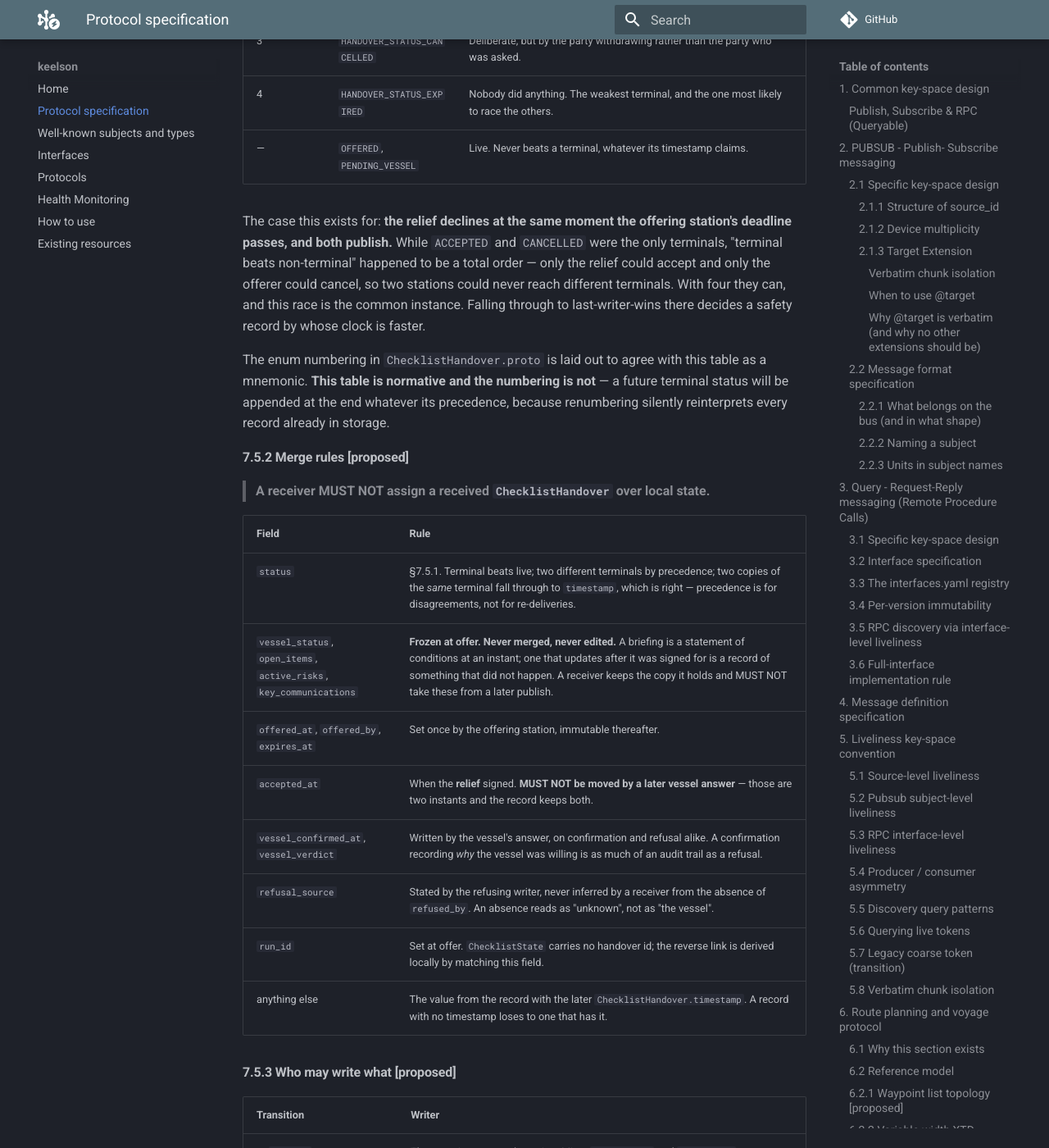
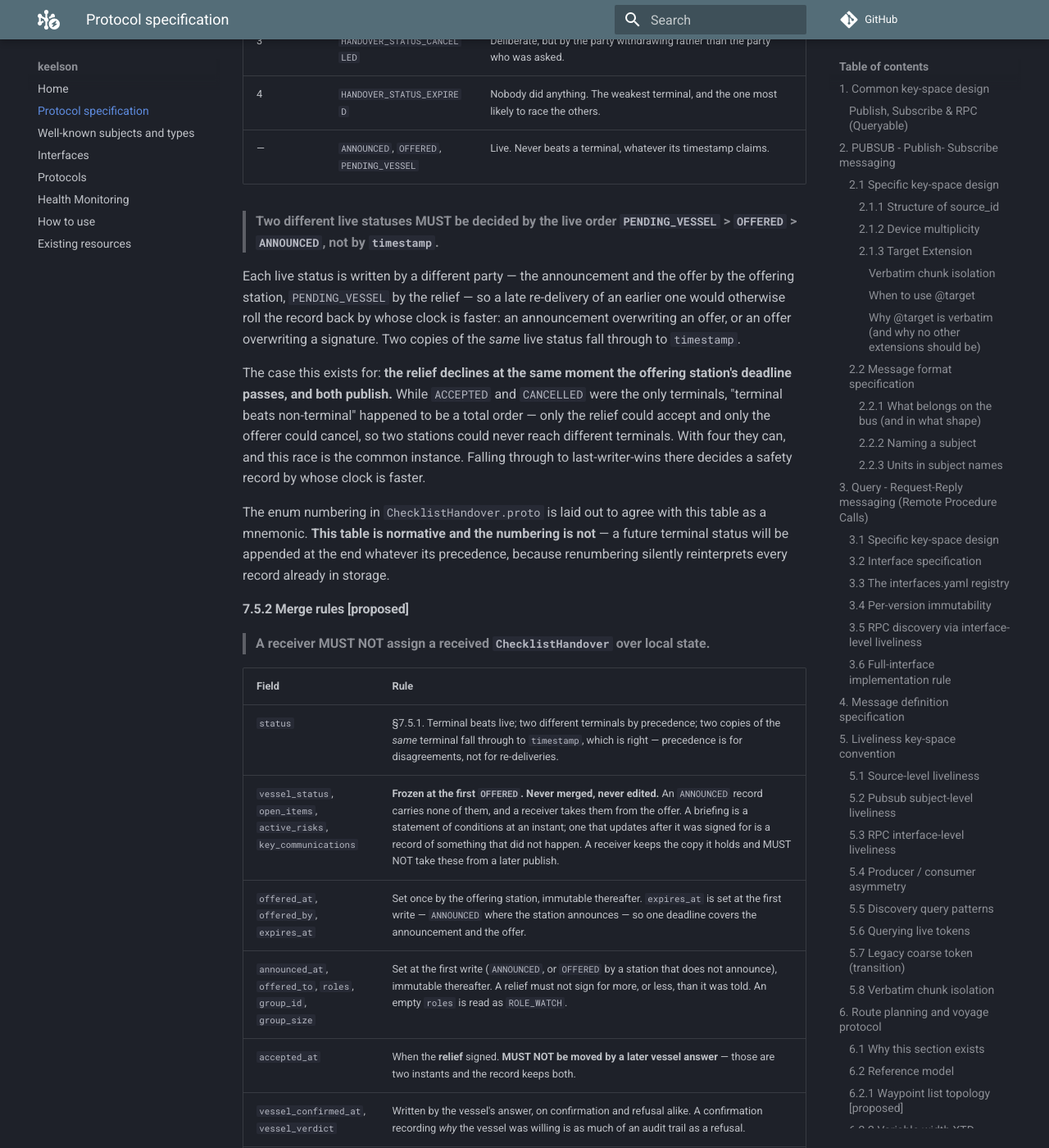
Before and after one commit to RISE-Maritime/keelson, an MkDocs documentation site: the page built from docs/protocol-specification.md, in a window 1280 px wide and 1400 px high, scrolled down 42322 px. Shown: the whole window at 82% size. Built offline with MkDocs 1.6.1 and Material for MkDocs 9.7.7, drawn with Linux system fonts in a browser that asks for light colours; comment, search, counter and statistics services are not loaded; some of the changed text lies outside the part shown.

Commit message:
feat(checklist_handover): announce, roles, and one record per vessel grouped
A ROC watch handover could not say WHAT it hands over, could not cover several vessels as one action, and
told the relief nothing until the briefing was frozen and offered. Measured on the CoSwim watch-handover
baseline (crowsnest-dev#448, 2026-11-25): the loop works, but the relief meets the offer cold.

ChecklistHandover gains:
- HANDOVER_STATUS_ANNOUNCED = 7: live, the weakest live state. The outgoing station has named the relief
  and the scope and is still writing the briefing; the relief can prepare. -> OFFERED | CANCELLED |
  EXPIRED, by the offering station only. Appended, as the enum promises.
- enum Role (nested): WATCH, OVERALL_COMMAND, NAVIGATIONAL_COMMAND_AND_CONN -- what the briefing covers,
  never authority itself. Nested because #331 and #402 define conflicting top-level keelson.Role enums.
- roles = 5, group_id = 6, group_size = 7, announced_at = 25. One record per vessel under one group_id,
  so each vessel's watch_handover connector answers on her own record and a fleet result can be partial.

Spec §7.5:
- 7.5.1: two different live statuses go by PENDING_VESSEL > OFFERED > ANNOUNCED, never by timestamp.
- 7.5.2: the briefing freezes at the first OFFERED; scope fields are set at the first write.
- 7.5.3: who writes ANNOUNCED and its transitions.

The watch_handover connector needs no change: it acts on PENDING_VESSEL only and copies records whole.
Python SDK 338 tests and JS SDK 37 + 18 pass; the status-ladder test now pins ANNOUNCED = 7.

Refs #295

Co-Authored-By: Claude Opus 5.5 <noreply@anthropic.com>

```diff
--- a/docs/protocol-specification.md
+++ b/docs/protocol-specification.md
@@ -1425,7 +1425,16 @@ enough on its own, and the rest of this subsection is what it is not enough for.
 | 2 | `HANDOVER_STATUS_REFUSED` | A deliberate act — a person declining, or a vessel applying a configured floor. Outranks both passive outcomes. |
 | 3 | `HANDOVER_STATUS_CANCELLED` | Deliberate, but by the party withdrawing rather than the party who was asked. |
 | 4 | `HANDOVER_STATUS_EXPIRED` | Nobody did anything. The weakest terminal, and the one most likely to race the others. |
-| — | `OFFERED`, `PENDING_VESSEL` | Live. Never beats a terminal, whatever its timestamp claims. |
+| — | `ANNOUNCED`, `OFFERED`, `PENDING_VESSEL` | Live. Never beats a terminal, whatever its timestamp claims. |
+
+> **Two different live statuses MUST be decided by the live order
+> `PENDING_VESSEL` > `OFFERED` > `ANNOUNCED`, not by `timestamp`.**
+
+Each live status is written by a different party — the announcement and the offer
+by the offering station, `PENDING_VESSEL` by the relief — so a late re-delivery of
+an earlier one would otherwise roll the record back by whose clock is faster: an
+announcement overwriting an offer, or an offer overwriting a signature. Two copies
+of the *same* live status fall through to `timestamp`.
 
 The case this exists for: **the relief declines at the same moment the offering
 station's deadline passes, and both publish.** While `ACCEPTED` and `CANCELLED`
@@ -1447,8 +1456,9 @@ because renumbering silently reinterprets every record already in storage.
 | Field | Rule |
 |---|---|
 | `status` | §7.5.1. Terminal beats live; two different terminals by precedence; two copies of the *same* terminal fall through to `timestamp`, which is right — precedence is for disagreements, not for re-deliveries. |
-| `vessel_status`, `open_items`, `active_risks`, `key_communications` | **Frozen at offer. Never merged, never edited.** A briefing is a statement of conditions at an instant; one that updates after it was signed for is a record of something that did not happen. A receiver keeps the copy it holds and MUST NOT take these from a later publish. |
-| `offered_at`, `offered_by`, `expires_at` | Set once by the offering station, immutable thereafter. |
+| `vessel_status`, `open_items`, `active_risks`, `key_communications` | **Frozen at the first `OFFERED`. Never merged, never edited.** An `ANNOUNCED` record carries none of them, and a receiver takes them from the offer. A briefing is a statement of conditions at an instant; one that updates after it was signed for is a record of something that did not happen. A receiver keeps the copy it holds and MUST NOT take these from a later publish. |
+| `offered_at`, `offered_by`, `expires_at` | Set once by the offering station, immutable thereafter. `expires_at` is set at the first write — `ANNOUNCED` where the station announces — so one deadline covers the announcement and the offer. |
+| `announced_at`, `offered_to`, `roles`, `group_id`, `group_size` | Set at the first write (`ANNOUNCED`, or `OFFERED` by a station that does not announce), immutable thereafter. A relief must not sign for more, or less, than it was told. An empty `roles` is read as `ROLE_WATCH`. |
 | `accepted_at` | When the **relief** signed. **MUST NOT be moved by a later vessel answer** — those are two instants and the record keeps both. |
 | `vessel_confirmed_at`, `vessel_verdict` | Written by the vessel's answer, on confirmation and refusal alike. A confirmation recording *why* the vessel was willing is as much of an audit trail as a refusal. |
 | `refusal_source` | Stated by the refusing writer, never inferred by a receiver from the absence of `refused_by`. An absence reads as "unknown", not as "the vessel". |
@@ -1459,7 +1469,9 @@ because renumbering silently reinterprets every record already in storage.
 
 | Transition | Writer |
 |---|---|
-| → `OFFERED` | The outgoing operator's station. Mints `handover_id` and `expires_at`. |
+| → `ANNOUNCED` | The outgoing operator's station, when it names the relief. Mints `handover_id`, `expires_at`, and for a multi-vessel handover `group_id` with one record per vessel. Optional: a station may offer without announcing. |
+| `ANNOUNCED` → `OFFERED` | The offering station only, freezing the briefing. |
+| → `OFFERED` | The outgoing operator's station. Mints `handover_id` and `expires_at` unless it announced first. |
 | → `PENDING_VESSEL` / `ACCEPTED` | The relieving operator's station. Which of the two is a **deployment** decision, not a property of the record: a fleet running no `watch_handover` connector must not have every handover stall in `PENDING_VESSEL`. |
 | → `REFUSED` with `REFUSAL_SOURCE_OPERATOR` | The relieving operator's station. |
 | → `ACCEPTED` / `REFUSED` with `REFUSAL_SOURCE_VESSEL` | The `watch_handover` connector. Sets `vessel_verdict` either way. |
```
Also changed, not shown: 2 other files.
